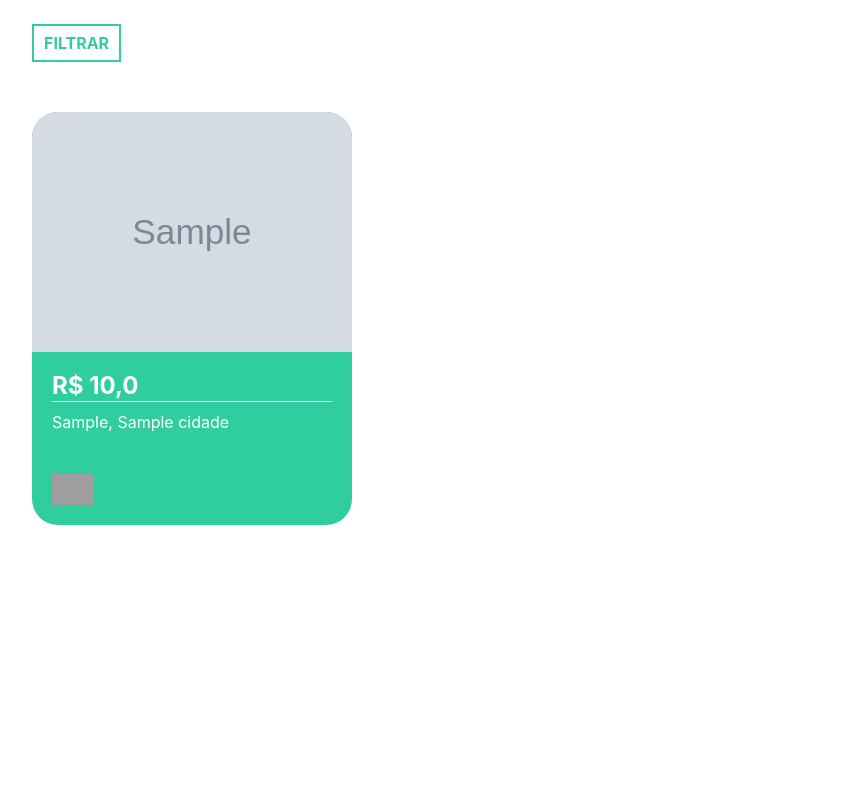
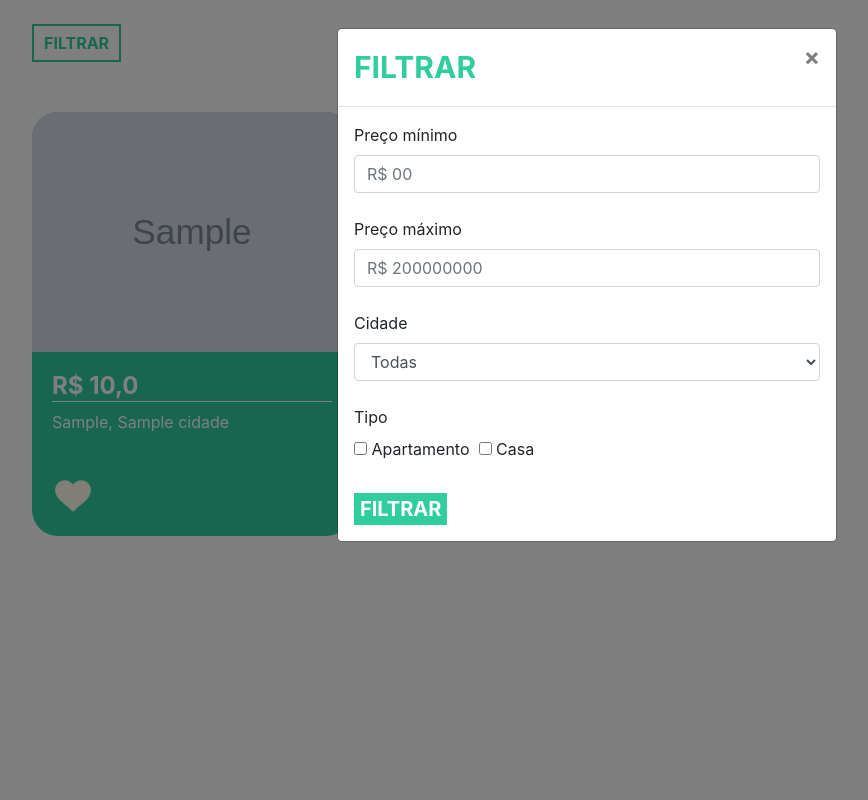
Before and after one commit to aguiardafa/projeto-imobiliaria, a Django app: page / in a window 1280 px wide, after a click on "FILTRAR". Shown: the whole page, without its empty margins (53-921 px from the left). Run offline with Django 4.2, Linux system fonts and the light colour scheme; a user stored in the database is signed in; tables that the repository leaves empty hold one stand-in row (values such as "Sample post"); grey boxes marked "Sample" are stand-in pictures; grey boxes are pictures that could not be loaded.

Commit message:
feat(plataforma): implementa funcionalidade de filtro com Modal Bootstrap na home

```diff
--- a/plataforma/templates/home.html
+++ b/plataforma/templates/home.html
@@ -35,4 +35,47 @@
         {% endif %}
     </div>
 </div>
+<!-- Modal Bootstrap: Filtros de Pesquisa -->
+<div class="modal fade"
+     id="exampleModal" tabindex="-1" role="dialog"
+     aria-labelledby="exampleModalLabel" aria-hidden="true">
+    <div class="modal-dialog" role="document">
+        <div class="modal-content">
+            <div class="modal-header">
+                <h5 class="modal-title titulo_filtrar" id="exampleModalLabel">FILTRAR</h5>
+                <button type="button" class="close" data-dismiss="modal" aria-label="Close">
+                    <span aria-hidden="true">&times;</span>
+                </button>
+            </div>
+            <div class="modal-body">
+                <form action="{% url 'home' %}" method="GET">
+                    <label>Preço mínimo</label>
+                    <br>
+                    <input name="preco_minimo" class="form-control" type="number" placeholder="R$ 00">
+                    <br>
+                    <label>Preço máximo</label>
+                    <br>
+                    <input name="preco_maximo" class="form-control" type="number" placeholder="R$ 200000000">
+                    <br>
+                    <label>Cidade</label>
+                    <br>
+                    <select name="cidade" class="form-control">
+                        <option value="">Todas</option>
+                        {% for cidade in cidades %}
+                        <option value="{{cidade.id}}">{{cidade.nome}}</option>
+                        {% endfor %}
+                    </select>
+                    <br>
+                    <label>Tipo</label>
+                    <br>
+                    <input name="tipo" type="checkbox" value="A"><label>&nbspApartamento&nbsp</label>
+                    <input name="tipo" type="checkbox" value="C"><label>&nbspCasa&nbsp</label>
+                    <br>
+                    <br>
+                    <input class="btn_filtrar_modal" type="submit" value="FILTRAR">
+                </form>
+            </div>
+        </div>
+    </div>
+</div>
 {% endblock  %}
--- a/plataforma/views.py
+++ b/plataforma/views.py
@@ -1,12 +1,35 @@
 from django.contrib.auth.decorators import login_required
 from django.shortcuts import render
 
-from plataforma.models import Imovel
+from plataforma.models import Imovel, Cidade
 
 
 # Create your views here.
 @login_required(login_url='/auth/logar/')
 def home(request):
-    # consulta no Banco de Dados todos os Imóveis cadastrados, através do Model Imovel em Models
-    imoveis = Imovel.objects.all()
-    return render(request, 'home.html', {'imoveis': imoveis})
+    # consulta todas as Cidades cadastradas, para list cidades do formulário
+    cidades = Cidade.objects.all()
+    # captura os dados passados no formulário de filtro
+    preco_minimo = request.GET.get('preco_minimo')
+    preco_maximo = request.GET.get('preco_maximo')
+    cidade = request.GET.get('cidade')
+    tipo = request.GET.getlist('tipo')
+    if preco_minimo or preco_maximo or cidade or tipo:
+        if not preco_minimo:
+            preco_minimo = 0
+        if not preco_maximo:
+            preco_maximo = 999999999
+        if not tipo:
+            tipo = ['A', 'C']
+        if not cidade:
+            cidade = cidades
+        # consulta no Banco de Dados os Imóveis conforme parâmetros do filtro
+        imoveis = Imovel.objects.filter(valor__gte=preco_minimo) \
+            .filter(valor__lte=preco_maximo) \
+            .filter(tipo_imovel__in=tipo)\
+            .filter(cidade__in=cidade)
+    else:
+        # consulta no Banco de Dados todos os Imóveis cadastrados
+        imoveis = Imovel.objects.all()
+    return render(request, 'home.html',
+                  {'imoveis': imoveis, 'cidades': cidades})
--- a/templates/static/plataforma/css/home.css
+++ b/templates/static/plataforma/css/home.css
@@ -49,3 +49,17 @@
     text-decoration: none;
     color: white;
 }
+
+.titulo_filtrar{
+    color:#30CD9E;
+    font-weight: bold;
+    font-size: 30px;
+}
+
+.btn_filtrar_modal{
+    border: none;
+    color: white;
+    background-color: #30CD9E;
+    font-weight: bold;
+    font-size: 20px;
+}
```
Also changed, not shown: templates/static/plataforma/img/heart.png (added), 1 other file.
